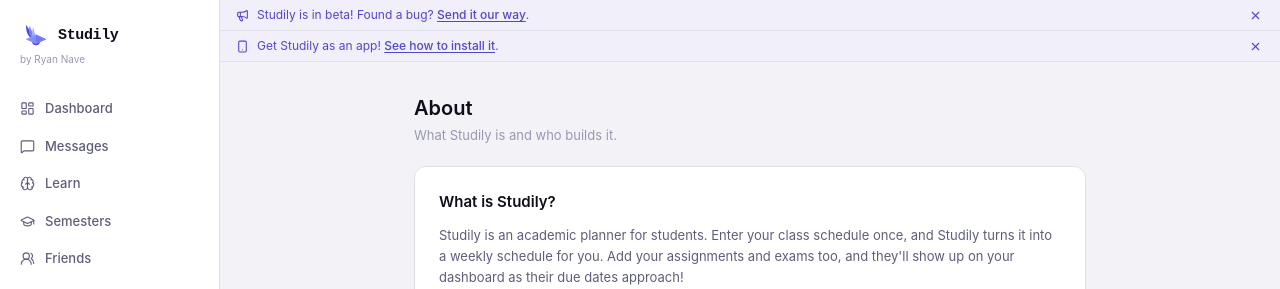
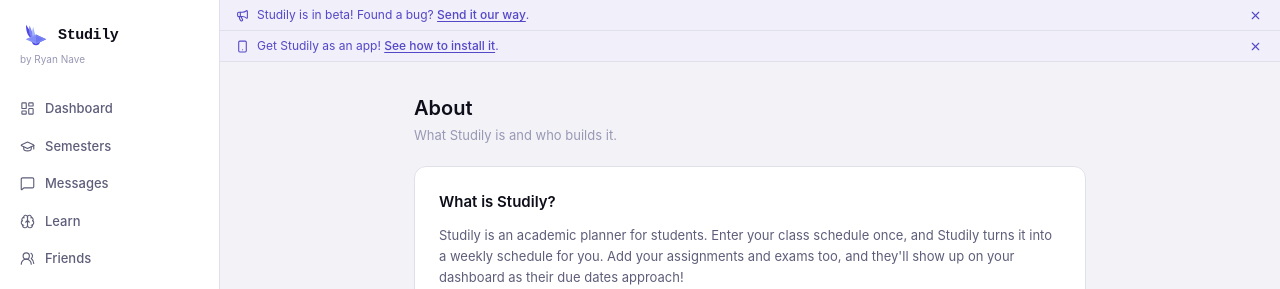
Before and after one commit to rnaveee/Studily, a React (Vite) app in the folder frontend/: page /about in a window 1280 px wide. Shown: the top 289 px of the page. Built offline with nearby package versions, Linux system fonts and the light colour scheme.

Commit message:
Move Semesters next to Dashboard in nav

```diff
--- a/frontend/src/components/Layout.tsx
+++ b/frontend/src/components/Layout.tsx
@@ -23,9 +23,9 @@
 
 const NAV = [
   { to: "/",           label: "Dashboard",  icon: LayoutDashboard, end: true },
+  { to: "/semesters",  label: "Semesters",  icon: GraduationCap },
   { to: "/messages",   label: "Messages",   icon: MessageSquare },
   { to: "/learn",      label: "Learn",      icon: Brain },
-  { to: "/semesters",  label: "Semesters",  icon: GraduationCap },
   { to: "/friends",    label: "Friends",    icon: Users2 },
   { to: "/profile",    label: "Profile",    icon: User },
 ];
```
